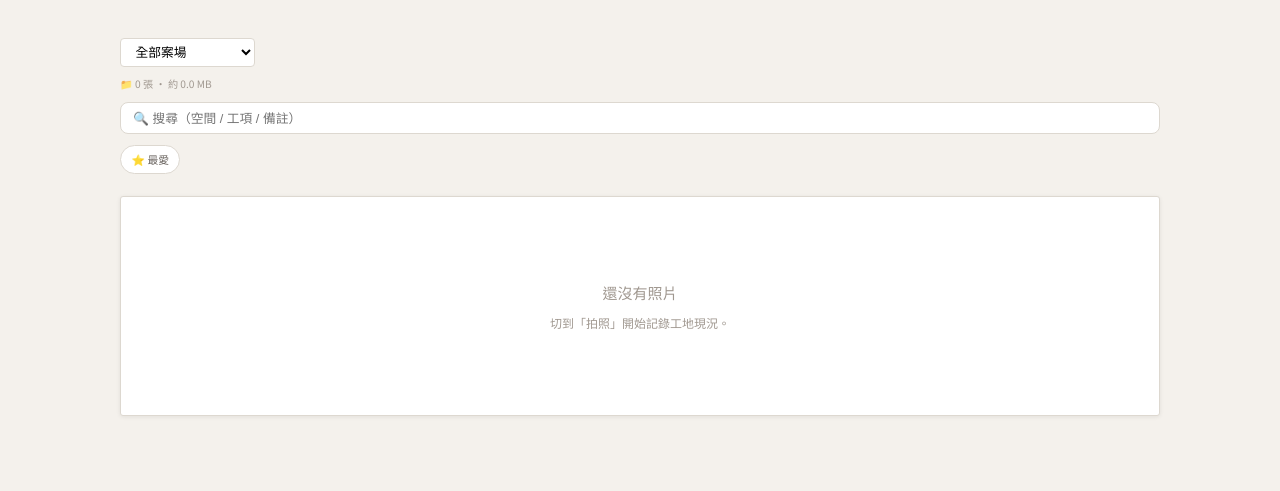
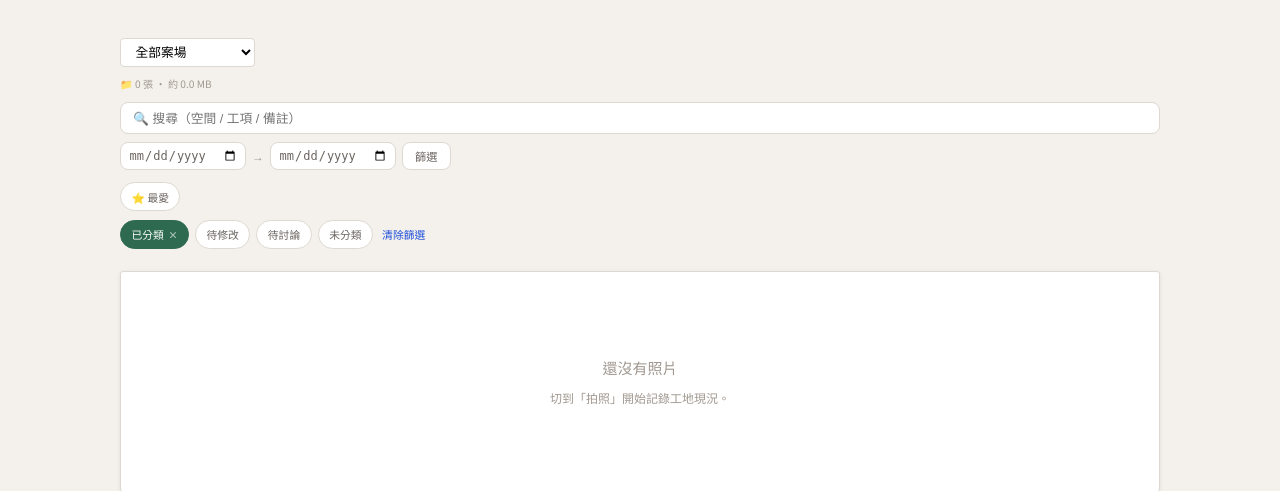
Before and after one commit to axdgcleo-design/laduree-ops, a Flask app: page /site-photos?status=done in a window 1280 px wide. Shown: the part 52-543 px from the top of the page. Run offline with Flask 3, Linux system fonts and the light colour scheme; data comes from the database, SQL or seed files in the repository; data that the repository does not hold is empty; some libraries are stand-ins or nearby versions.

Commit message:
照片集加入時間範圍與進度篩選，支援多維度組合查找
- 照片集搜尋列新增日期範圍（起訖）欄位，對應「上個月浴室的水電工程」情境
- 新增依進度/狀態篩選 chip（已分類／待修改／待討論／未分類）
- 空間、工項、進度、日期、關鍵字、我的最愛可任意組合，篩選狀態於各 chip 間互相保留
- 後端 site_photos 路由加入 status／date_from／date_to 參數，created_at 以字串邊界比較（SQLite／PostgreSQL 皆相容）

Co-Authored-By: Claude Opus 4.8 <noreply@anthropic.com>
Claude-Session: https://claude.ai/code/session_01AFFehTjteptfvZys8Bv7CR

```diff
--- a/app/server.py
+++ b/app/server.py
@@ -672,6 +672,10 @@ def site_photos():
     tag  = request.args.get('tag','')
     q    = request.args.get('q','').strip()
     fav  = request.args.get('fav','')
+    status = request.args.get('status','')          # 依進度/狀態篩選
+    date_from = request.args.get('date_from','').strip()
+    date_to   = request.args.get('date_to','').strip()
+    if status not in SITE_STATUSES: status = ''
     projects = fetchall("SELECT * FROM projects ORDER BY name")
     sql = _site_photo_cols() + " AND s.parent_id IS NULL"; params = []
     if pid:  sql += f" AND s.project_id={ph}"; params.append(pid)
@@ -679,7 +683,11 @@ def site_photos():
     if tag:  # 工項為逗號分隔多標籤，做 token 比對
         sql += f" AND (s.tag={ph} OR s.tag LIKE {ph} OR s.tag LIKE {ph} OR s.tag LIKE {ph})"
         params += [tag, f"{tag},%", f"%,{tag}", f"%,{tag},%"]
+    if status: sql += f" AND s.status={ph}"; params.append(status)
     if fav:  sql += " AND s.favorite=1"
+    # 時間範圍：created_at 為 'YYYY-MM-DD HH:MM:SS'（SQLite 文字可字典序比較，PG 自動轉 timestamp）
+    if date_from: sql += f" AND s.created_at >= {ph}"; params.append(f"{date_from} 00:00:00")
+    if date_to:   sql += f" AND s.created_at <= {ph}"; params.append(f"{date_to} 23:59:59")
     if q:
         like = f"%{q}%"
         sql += f" AND (s.note LIKE {ph} OR s.area LIKE {ph} OR s.tag LIKE {ph})"
@@ -700,6 +708,7 @@ def site_photos():
     areas, all_tags, used_tags = _suggest(pid)
     return render_template('site_photos.html', groups=groups, projects=projects,
                            selected_project=pid, sel_area=area, sel_tag=tag, q=q, fav=fav,
+                           sel_status=status, date_from=date_from, date_to=date_to,
                            areas=areas, tags=all_tags, filter_tags=used_tags,
                            pending=_pending_count(pid), storage=_storage(pid),
                            status_labels=STATUS_LABELS, fmt=fmt)
--- a/app/static/css/style.css
+++ b/app/static/css/style.css
@@ -301,6 +301,17 @@ nav a.nav-link.active { color: var(--cream); border-bottom-color: var(--red); }
 .sp-chip.on { background:var(--ink); color:var(--cream); border-color:var(--ink); }
 .sp-chip .x { margin-left:.3rem; opacity:.6; }
 .sp-clear { font-size:.72rem; color:var(--blue); text-decoration:none; margin-left:.2rem; }
+.sp-daterow { display:flex; align-items:center; gap:.4rem; margin:-.2rem 0 .8rem; flex-wrap:wrap; }
+.sp-date { padding:.35rem .5rem; border:1px solid var(--line); background:var(--white);
+  border-radius:8px; font-size:.8rem; color:var(--mid); }
+.sp-dash { color:var(--muted); font-size:.8rem; }
+.sp-datego { font-size:.75rem; padding:.35rem .8rem; border:1px solid var(--line);
+  background:var(--white); border-radius:8px; color:var(--mid); cursor:pointer; }
+.sp-chips-status { margin-top:-.4rem; }
+.sp-chip-st.on.st-done { background:var(--green); color:#fff; border-color:var(--green); }
+.sp-chip-st.on.st-fix { background:var(--red); color:#fff; border-color:var(--red); }
+.sp-chip-st.on.st-discuss { background:var(--amber); color:#fff; border-color:var(--amber); }
+.sp-chip-st.on.st-unclassified { background:var(--mid); color:var(--cream); border-color:var(--mid); }
 
 /* 日期分組 */
 .sp-day { font-size:.74rem; font-weight:600; color:var(--mid); margin:1rem 0 .55rem; letter-spacing:.03em; }
--- a/app/templates/site_photos.html
+++ b/app/templates/site_photos.html
@@ -17,21 +17,38 @@
 
   <form method="get" action="{{ url_for('site_photos') }}">
     {% if selected_project %}<input type="hidden" name="project_id" value="{{ selected_project }}">{% endif %}
+    {% if sel_area %}<input type="hidden" name="area" value="{{ sel_area }}">{% endif %}
+    {% if sel_tag %}<input type="hidden" name="tag" value="{{ sel_tag }}">{% endif %}
+    {% if sel_status %}<input type="hidden" name="status" value="{{ sel_status }}">{% endif %}
+    {% if fav %}<input type="hidden" name="fav" value="1">{% endif %}
     <input class="sp-search" name="q" value="{{ q }}" placeholder="🔍 搜尋（空間 / 工項 / 備註）">
+    <div class="sp-daterow">
+      <input class="sp-date" type="date" name="date_from" value="{{ date_from }}" aria-label="起始日期">
+      <span class="sp-dash">→</span>
+      <input class="sp-date" type="date" name="date_to" value="{{ date_to }}" aria-label="結束日期">
+      <button class="sp-datego" type="submit">篩選</button>
+    </div>
   </form>
 
   <div class="sp-chips">
     <a class="sp-chip {% if fav %}on{% endif %}"
-       href="{{ url_for('site_photos', project_id=selected_project, fav=(none if fav else 1), area=sel_area or none, tag=sel_tag or none, q=q or none) }}">⭐ 最愛{% if fav %}<span class="x">✕</span>{% endif %}</a>
+       href="{{ url_for('site_photos', project_id=selected_project, fav=(none if fav else 1), area=sel_area or none, tag=sel_tag or none, status=sel_status or none, date_from=date_from or none, date_to=date_to or none, q=q or none) }}">⭐ 最愛{% if fav %}<span class="x">✕</span>{% endif %}</a>
     {% for a in areas %}
       <a class="sp-chip {% if sel_area==a %}on{% endif %}"
-         href="{{ url_for('site_photos', project_id=selected_project, area=(none if sel_area==a else a), tag=sel_tag or none, q=q or none) }}">📍 {{ a }}{% if sel_area==a %}<span class="x">✕</span>{% endif %}</a>
+         href="{{ url_for('site_photos', project_id=selected_project, area=(none if sel_area==a else a), tag=sel_tag or none, status=sel_status or none, fav=fav or none, date_from=date_from or none, date_to=date_to or none, q=q or none) }}">📍 {{ a }}{% if sel_area==a %}<span class="x">✕</span>{% endif %}</a>
     {% endfor %}
     {% for t in filter_tags %}
       <a class="sp-chip {% if sel_tag==t %}on{% endif %}"
-         href="{{ url_for('site_photos', project_id=selected_project, tag=(none if sel_tag==t else t), area=sel_area or none, q=q or none) }}">🔧 {{ t }}{% if sel_tag==t %}<span class="x">✕</span>{% endif %}</a>
+         href="{{ url_for('site_photos', project_id=selected_project, tag=(none if sel_tag==t else t), area=sel_area or none, status=sel_status or none, fav=fav or none, date_from=date_from or none, date_to=date_to or none, q=q or none) }}">🔧 {{ t }}{% if sel_tag==t %}<span class="x">✕</span>{% endif %}</a>
     {% endfor %}
-    {% if sel_area or sel_tag or q or fav %}
+  </div>
+
+  <div class="sp-chips sp-chips-status">
+    {% for st in ['done','fix','discuss','unclassified'] %}
+      <a class="sp-chip sp-chip-st {% if sel_status==st %}on st-{{ st }}{% endif %}"
+         href="{{ url_for('site_photos', project_id=selected_project, status=(none if sel_status==st else st), area=sel_area or none, tag=sel_tag or none, fav=fav or none, date_from=date_from or none, date_to=date_to or none, q=q or none) }}">{{ status_labels[st] }}{% if sel_status==st %}<span class="x">✕</span>{% endif %}</a>
+    {% endfor %}
+    {% if sel_area or sel_tag or q or fav or sel_status or date_from or date_to %}
       <a class="sp-clear" href="{{ url_for('site_photos', project_id=selected_project) }}">清除篩選</a>
     {% endif %}
   </div>
```
